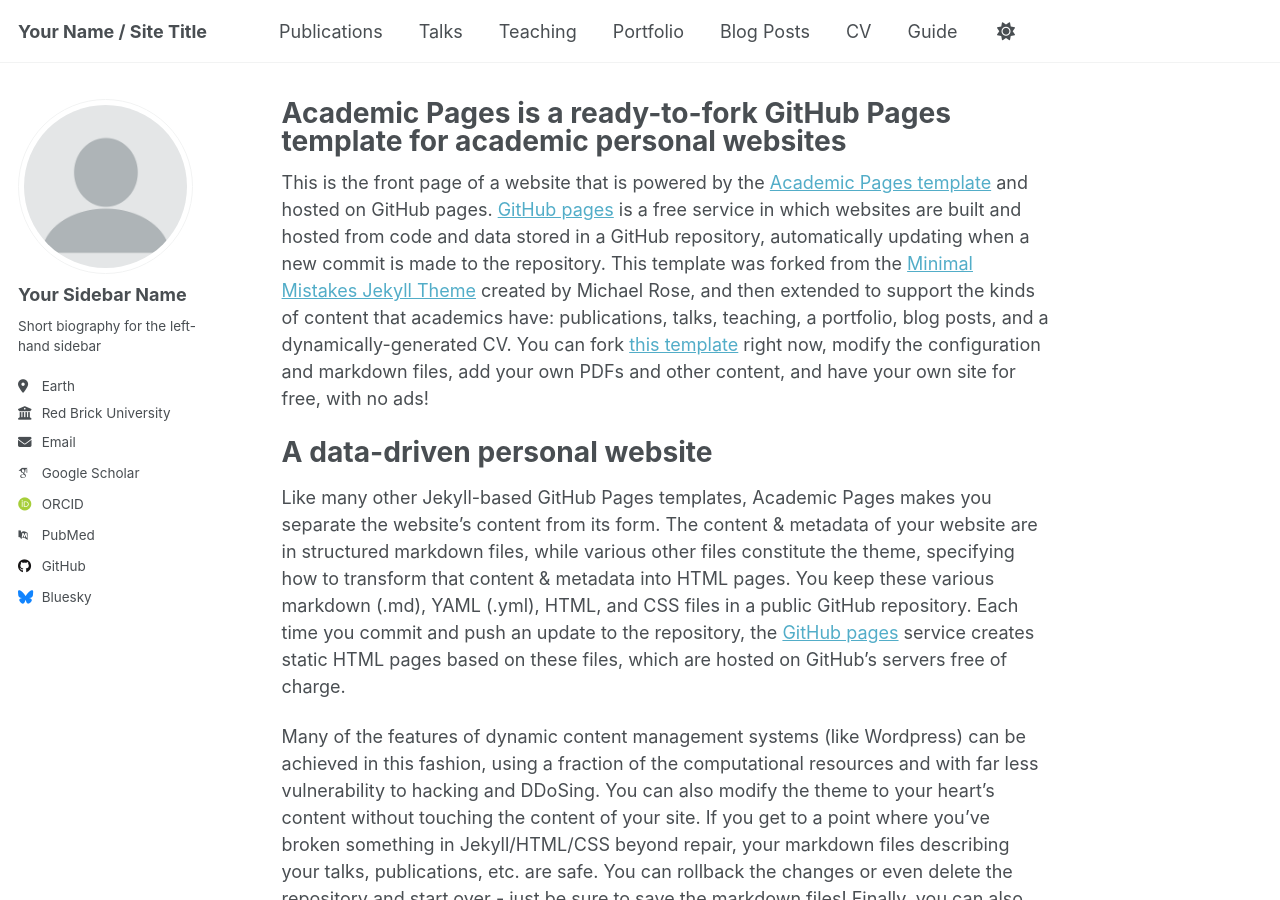
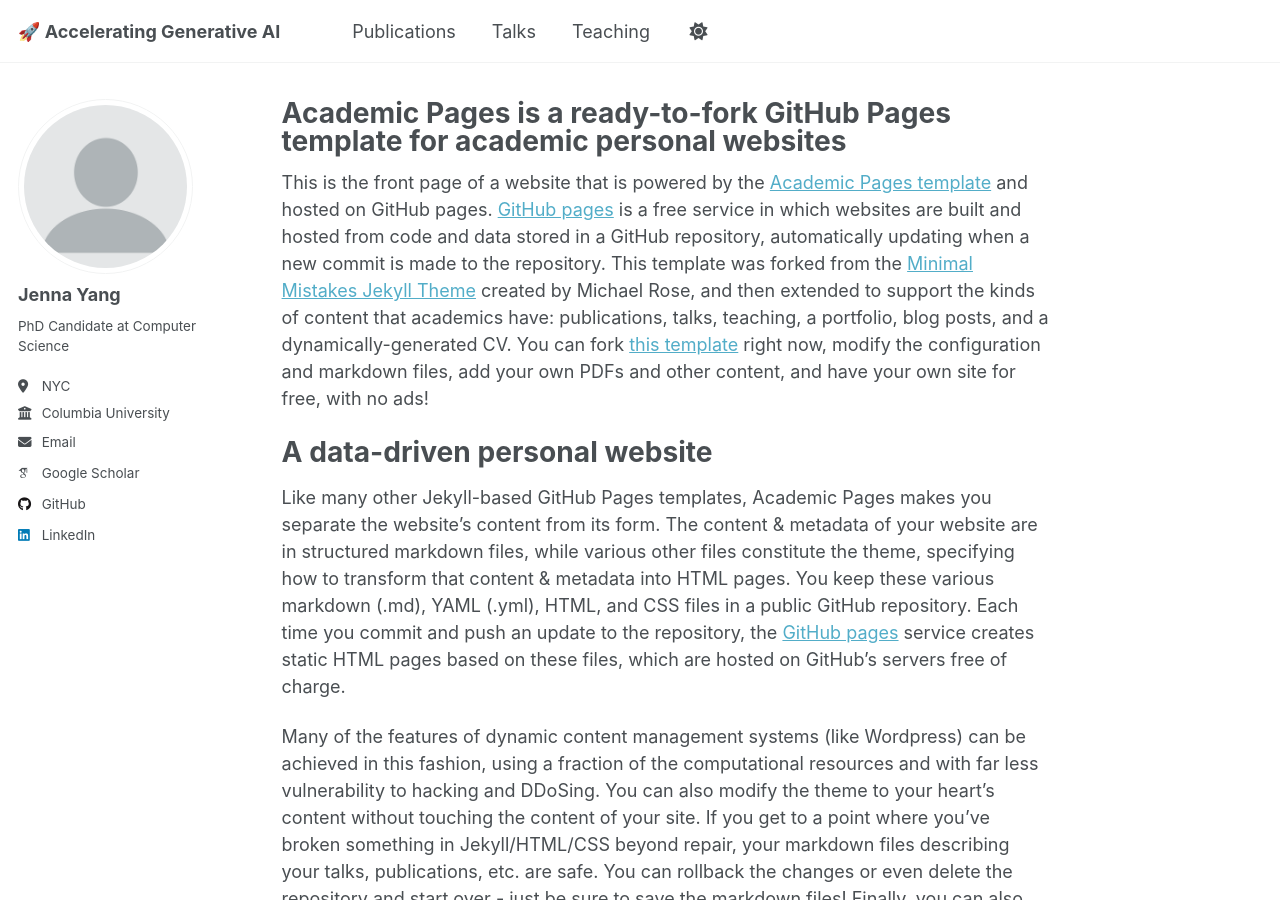
Before and after one commit to jenna-yang/jenna-yang.github.io, a Jekyll site: the page built from _pages/about.md, in a window 1280 px wide and 900 px high. Built offline with Jekyll 4.4.1, drawn with Linux system fonts in a browser that asks for light colours; some web fonts are replaced.

Commit message:
Init personal info

```diff
--- a/_config.yml
+++ b/_config.yml
@@ -9,11 +9,11 @@
 # Basic Site Settings
 locale                   : "en-US"
 site_theme               : "default"
-title                    : "Your Name / Site Title"
+title                    : "🚀 Accelerating Generative AI"
 title_separator          : "-"
 name                     : &name "Your Name"
 description              : &description "personal description"
-url                      : https://academicpages.github.io # the base hostname & protocol for your site e.g. "https://[your GitHub username].github.io"
+url                      : https://jenna-yang.github.io/ # the base hostname & protocol for your site e.g. "https://[your GitHub username].github.io"
 baseurl                  : "" # the subpath of your site, e.g. "/blog"
 repository               : "academicpages/academicpages.github.io"
 
@@ -23,21 +23,21 @@
 author:
   # Biographic information
   avatar           : "profile.png"
-  name             : "Your Sidebar Name"
+  name             : "Jenna Yang"
   pronouns         : # example: "she/her"
-  bio              : "Short biography for the left-hand sidebar"
-  location         : "Earth"
-  employer         : "Red Brick University"
+  bio              : "PhD Candidate at Computer Science"
+  location         : "NYC"
+  employer         : "Columbia University"
   uri              : # URL
-  email            : "none@example.org"
+  email            : "je.yang@cs.columbia.edu"
 
   # Academic websites
   arxiv            : # URL - Update with the correct link to your profile
-  googlescholar    : "https://scholar.google.com/citations?user=PS_CX0AAAAAJ"
+  googlescholar    : "https://scholar.google.com/citations?user=irqY7W4AAAAJ&hl=en&oi=sra"
   impactstory      : # URL
-  orcid            : "http://orcid.org/yourorcidurl"
+  orcid            : # URL
   semantic         : # URL
-  pubmed           : "https://www.ncbi.nlm.nih.gov/pubmed/?term=john+snow"
+  pubmed           : # URL
   researchgate     : # URL
   scopus           : # URL
 
@@ -45,12 +45,12 @@
   bitbucket        : # Username - Update with your username on the site
   codepen          : # Username
   dribbble         : # Username
-  github           : "academicpages"
+  github           : "jenna-yang"
   kaggle           : # Username
   stackoverflow    : # User number or user number and name (i.e., use "1" or "1/jeff-atwood")
 
   # Social media
-  bluesky          : "bsky.app" # Replace this with you Bluesky username
+  bluesky          : # Replace this with you Bluesky username
   facebook         : # Username
   flickr           : # Username
   foursquare       : # Username
@@ -59,7 +59,7 @@
   keybase          : # Username
   instagram        : # Username
   lastfm           : # Username
-  linkedin         : # Username
+  linkedin         : Jenna (Je) Yang
   mastodon         : # URL
   medium           : # URL
   pinterest        : # Username
@@ -131,7 +131,7 @@
 
 # Social Sharing
 twitter:
-  username               : &twitter
+  username               :
 facebook:
   username               :
   app_id                 :
```
Also changed, not shown: _data/navigation.yml (+8 -8 lines).
